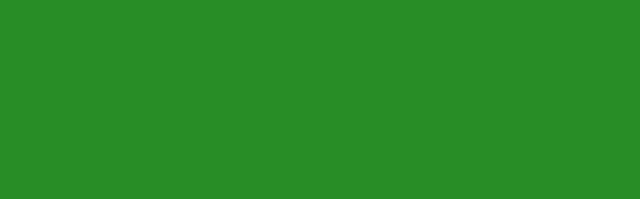
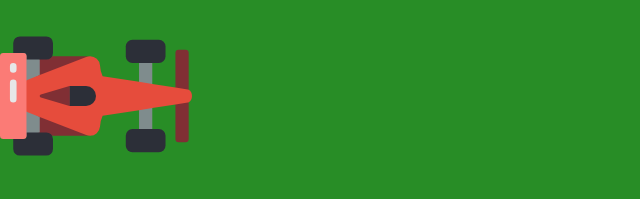
Before and after one commit to luccarizzi/driving-game, a website: page index.html in a window 1280 px wide. Shown: the whole page, without its empty margins (0-640 px from the left). Drawn offline with Linux system fonts and the light colour scheme.

Commit message:
Add a square image to represent the car. Make sure the car is on the top right corner. The front of the car should be pointed to the right. Make sure the car appears when the page is loaded. Remove all CSS styling that had no affect or was otherwise unnecessary. Test all functionality again. #2

```diff
--- a/index.html
+++ b/index.html
@@ -7,5 +7,8 @@
   <link rel="stylesheet" href="styles.css">
 </head>
 <body>
+  <div class="car-container">
+    <img src="images/f1.svg" alt="F1 race car.">
+  </div>
 </body>
 </html>
--- a/styles.css
+++ b/styles.css
@@ -6,3 +6,11 @@
 body {
   background-color: #288d26;
 }
+
+img {
+  width: 100%;
+}
+
+.car-container {
+  width: 15%;
+}
```
